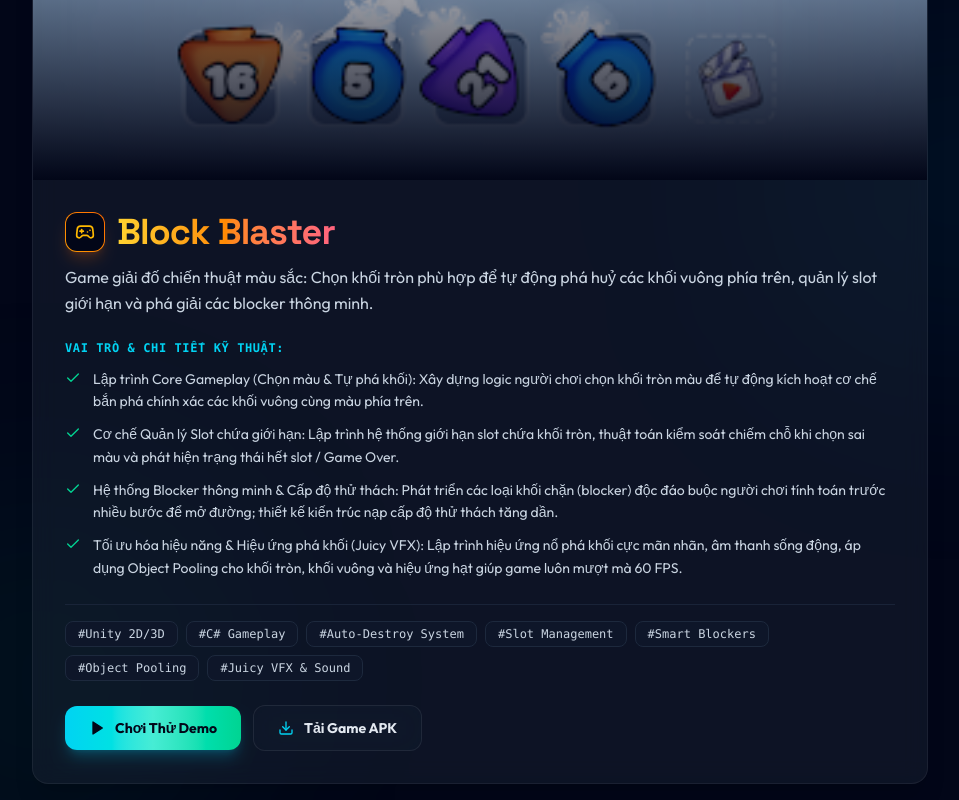
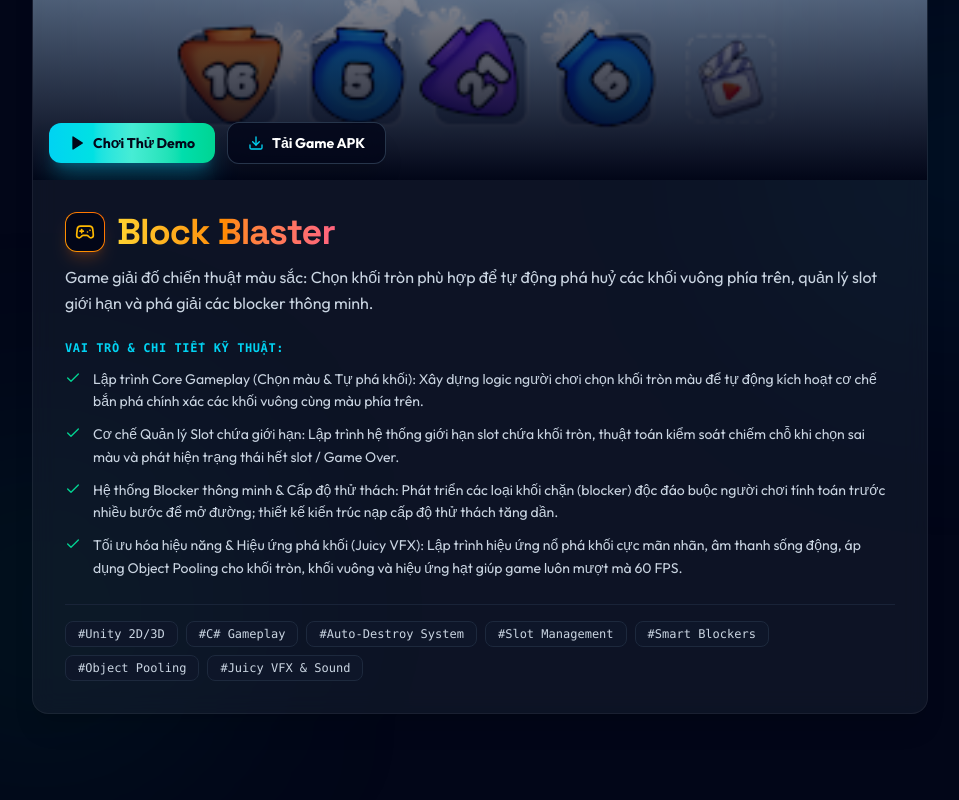
Before and after one commit to bon2ka4/Huan_CV, a React (Vite) app: page / in a window 1280 px wide. Shown: the part 2780-3580 px from the top of the page, without its empty margins (160-1119 px from the left). Built offline with nearby package versions, Linux system fonts and the light colour scheme.

Commit message:
style: move Chơi Thử Demo and Tải Game APK action buttons to thumbnail overlay

```diff
--- a/src/components/ProjectCard.jsx
+++ b/src/components/ProjectCard.jsx
@@ -12,15 +12,40 @@ export default function ProjectCard({ project, onPlayDemo }) {
           alt={project.title}
           className="w-full h-full object-cover object-[center_38%] group-hover:scale-105 transition-transform duration-500 opacity-90 group-hover:opacity-100"
         />
-        <div className="absolute inset-0 bg-gradient-to-t from-slate-950 via-slate-950/30 to-transparent" />
+        <div className="absolute inset-0 bg-gradient-to-t from-slate-950 via-slate-950/40 to-transparent" />
 
         {/* Top Badges */}
         <div className="absolute top-4 right-4 z-10">
           {project.role && (
-            <span className="px-3.5 py-1.5 rounded-full text-xs font-bold bg-cyan-950/90 border border-cyan-400/60 text-cyan-300 flex items-center gap-2 shadow-lg shadow-cyan-500/25 tracking-wide">
+            <span className="px-3.5 py-1.5 rounded-full text-xs font-bold bg-cyan-950/90 border border-cyan-400/60 text-cyan-300 flex items-center gap-2 shadow-lg shadow-cyan-500/25 tracking-wide backdrop-blur-md">
               <Award className="w-4 h-4 text-cyan-400" />
               {project.role}
             </span>
+          )}
+        </div>
+
+        {/* Thumbnail Action Buttons (Overlayed on bottom of the image) */}
+        <div className="absolute bottom-4 left-4 right-4 flex flex-wrap items-center gap-3 z-10">
+          {project.hasWebglDemo && (
+            <button
+              onClick={() => onPlayDemo(project)}
+              className="inline-flex items-center gap-2 px-5 py-2.5 rounded-xl font-bold text-xs sm:text-sm text-slate-950 bg-gradient-to-r from-cyan-400 via-teal-300 to-emerald-400 hover:from-cyan-300 hover:to-emerald-300 shadow-xl shadow-cyan-500/30 transition-all duration-300 hover:scale-[1.03] active:scale-95 cursor-pointer backdrop-blur-sm"
+            >
+              <Play className="w-4 h-4 fill-current" />
+              Chơi Thử Demo
+            </button>
+          )}
+
+          {project.apkUrl && (
+            <a
+              href={project.apkUrl}
+              target="_blank"
+              rel="noopener noreferrer"
+              className="inline-flex items-center gap-2 px-5 py-2.5 rounded-xl font-bold text-xs sm:text-sm text-white bg-slate-950/80 border border-slate-700/80 hover:border-cyan-400 hover:bg-slate-900/90 hover:text-cyan-300 shadow-xl backdrop-blur-md transition-all duration-300 hover:scale-[1.03] active:scale-95 cursor-pointer"
+            >
+              <Download className="w-4 h-4 text-cyan-400" />
+              Tải Game APK
+            </a>
           )}
         </div>
       </div>
@@ -62,7 +87,7 @@ export default function ProjectCard({ project, onPlayDemo }) {
         </div>
 
         {/* Tech Stack Pills */}
-        <div className="pt-4 border-t border-slate-800/80 space-y-4">
+        <div className="pt-4 border-t border-slate-800/80">
           <div className="flex flex-wrap gap-2">
             {project.techStack.map((tech, idx) => (
               <span
@@ -73,31 +98,6 @@ export default function ProjectCard({ project, onPlayDemo }) {
               </span>
             ))}
           </div>
-
-          {/* Action Buttons: Chơi Thử Demo & Tải Game APK */}
-          <div className="pt-2 flex flex-wrap items-center gap-3">
-            {project.hasWebglDemo && (
-              <button
-                onClick={() => onPlayDemo(project)}
-                className="inline-flex items-center gap-2.5 px-6 py-3 rounded-xl font-bold text-xs sm:text-sm text-slate-950 bg-gradient-to-r from-cyan-400 via-teal-300 to-emerald-400 hover:from-cyan-300 hover:to-emerald-300 shadow-lg shadow-cyan-500/25 transition-all duration-300 hover:scale-[1.02] active:scale-95 cursor-pointer"
-              >
-                <Play className="w-4 h-4 fill-current" />
-                Chơi Thử Demo
-              </button>
-            )}
-
-            {project.apkUrl && (
-              <a
-                href={project.apkUrl}
-                target="_blank"
-                rel="noopener noreferrer"
-                className="inline-flex items-center gap-2.5 px-6 py-3 rounded-xl font-bold text-xs sm:text-sm text-slate-200 glass-panel border border-slate-700 hover:border-cyan-500/40 hover:bg-slate-800/80 hover:text-cyan-400 transition-all duration-300 hover:scale-[1.02] active:scale-95 cursor-pointer"
-              >
-                <Download className="w-4 h-4 text-cyan-400" />
-                Tải Game APK
-              </a>
-            )}
-          </div>
         </div>
 
       </div>
```
